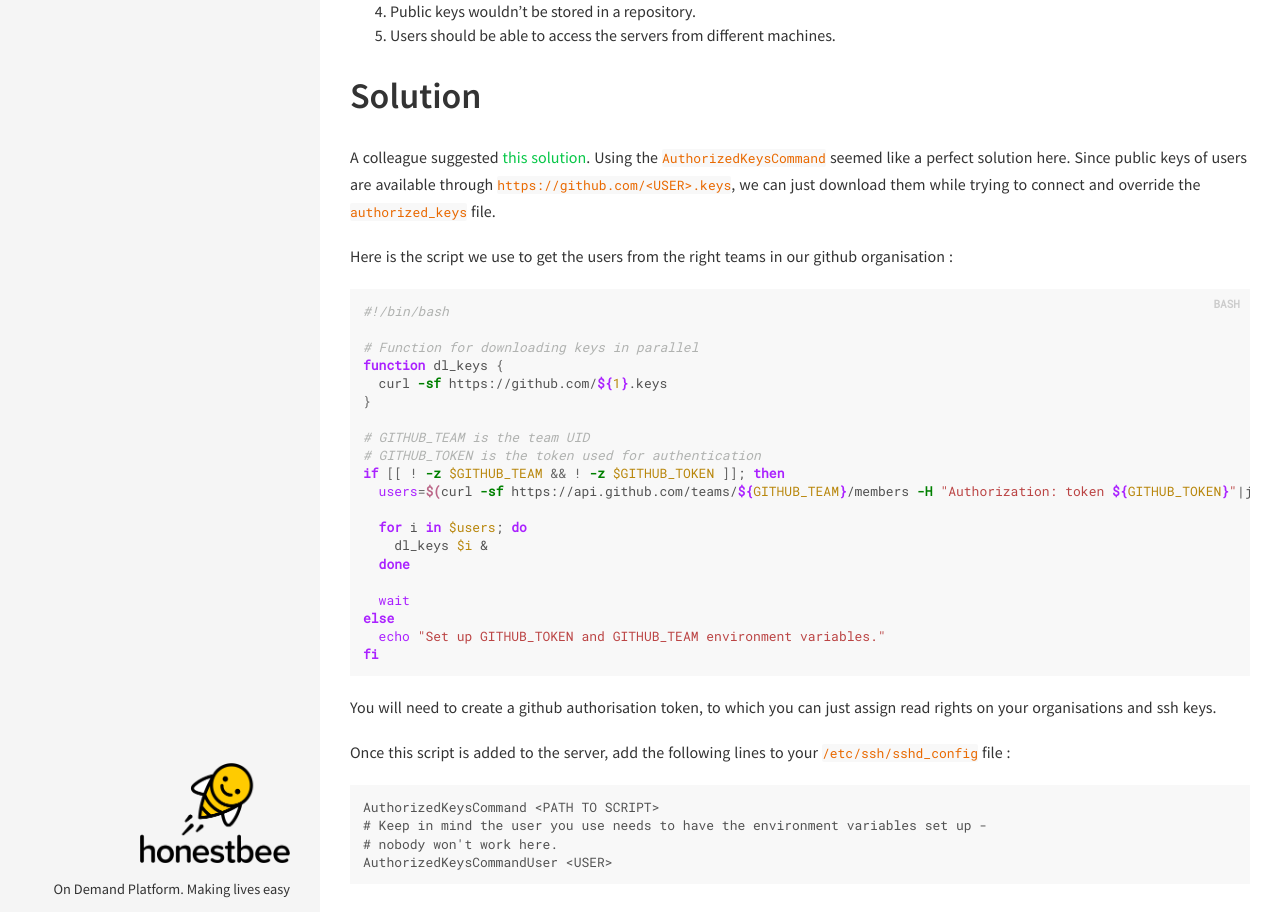
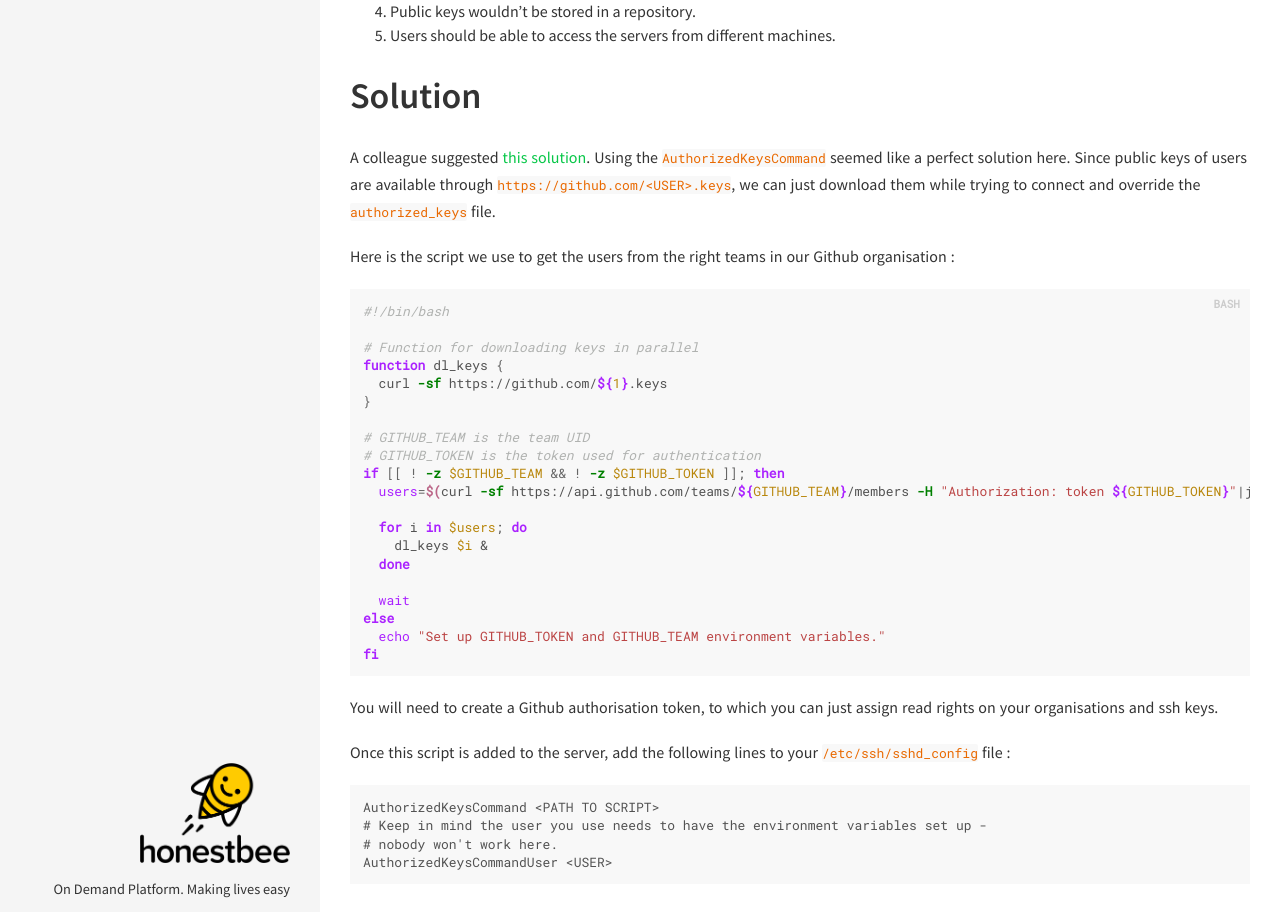
Before and after one commit to honestbee/honestbee.github.io, a Jekyll site: the page built from _posts/2016-09-08-ssh-keys-github.markdown, in a window 1280 px wide. Shown: the part 547-1459 px from the top of the page. Built offline with Jekyll 4.4.1, drawn with Linux system fonts in a browser that asks for light colours; nearby versions of some CDN libraries; library files that are not in the unit come from our copies; some of the changed text lies outside the part shown.

```diff
--- a/_posts/2016-09-08-ssh-keys-github.markdown
+++ b/_posts/2016-09-08-ssh-keys-github.markdown
@@ -19,7 +19,7 @@ Recently we decided to improve the way we manage ssh keys on our servers. We're
 # Solution
 A colleague suggested [this solution][better-ssh]. Using the `AuthorizedKeysCommand` seemed like a perfect solution here. Since public keys of users are available through `https://github.com/<USER>.keys`, we can just download them while trying to connect and override the `authorized_keys` file.
 
-Here is the script we use to get the users from the right teams in our github organisation :
+Here is the script we use to get the users from the right teams in our Github organisation :
 {% highlight bash %}
 #!/bin/bash
 
@@ -43,7 +43,7 @@ else
 fi
 {% endhighlight %}
 
-You will need to create a github authorisation token, to which you can just assign read rights on your organisations and ssh keys.
+You will need to create a Github authorisation token, to which you can just assign read rights on your organisations and ssh keys.
 
 Once this script is added to the server, add the following lines to your `/etc/ssh/sshd_config` file :
 
@@ -58,7 +58,7 @@ AuthorizedKeysCommandUser <USER>
 On the security side, the keys being public, there are only a few ways we can be attacked:
 
 - Github being spoofed and serving public keys that are matching the attacker's private key - unlikely
-- Our github account being hacked and a malicious user being added to the teams in order to get access
+- Our Github account being hacked and a malicious user being added to the teams in order to get access
 
 # Fallback
 In case of failure of the process, sshd falls back by default to the `authorized_keys` file, where we still have one key stored.
```
